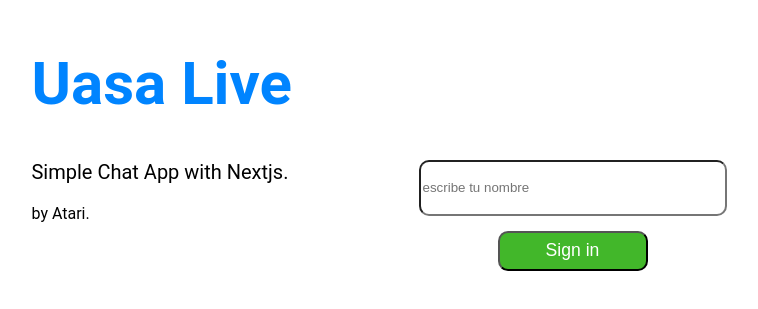
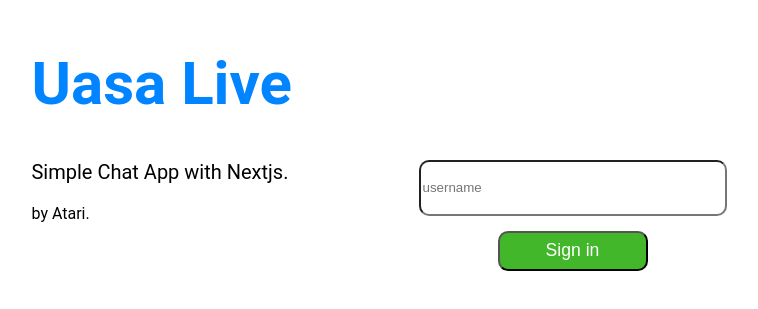
Before and after one commit to Akari-Glitch/uasa-live, a Next.js app: page / in a window 1280 px wide. Shown: the part 111-420 px from the top of the page, without its empty margins (261-1019 px from the left). Built offline with nearby package versions, Linux system fonts and the light colour scheme; no server answers.

Commit message:
Uasa Live v1 (limpiar input)

```diff
--- a/pages/components/home/Chat.js
+++ b/pages/components/home/Chat.js
@@ -18,6 +18,8 @@
   }
 
   const handlePost = () =>{
+    document.getElementById("input-message").value = ""
+
      const message = {
         id: new Date().getTime(),
         text: text,
@@ -76,7 +78,8 @@
     {replyStatus ? <ReplyBox /> : null}
     <div className="contain-input">
       <input
-        placeholder="Escribe un mensaje"
+        id="input-message"
+        placeholder="write here"
         onChange={handleChange}
       ></input>
       <div className = "send-btn"><SendIcon  onClick={handlePost}/></div>
--- a/pages/index.js
+++ b/pages/index.js
@@ -37,7 +37,7 @@
     <div className="input-contain">
      <input id="username"
             type="text"
-            placeholder="escribe tu nombre"
+            placeholder="username"
             onChange={(e)=> setCurrentUser(e.target.value) }
             className="user-name" />
 
```
